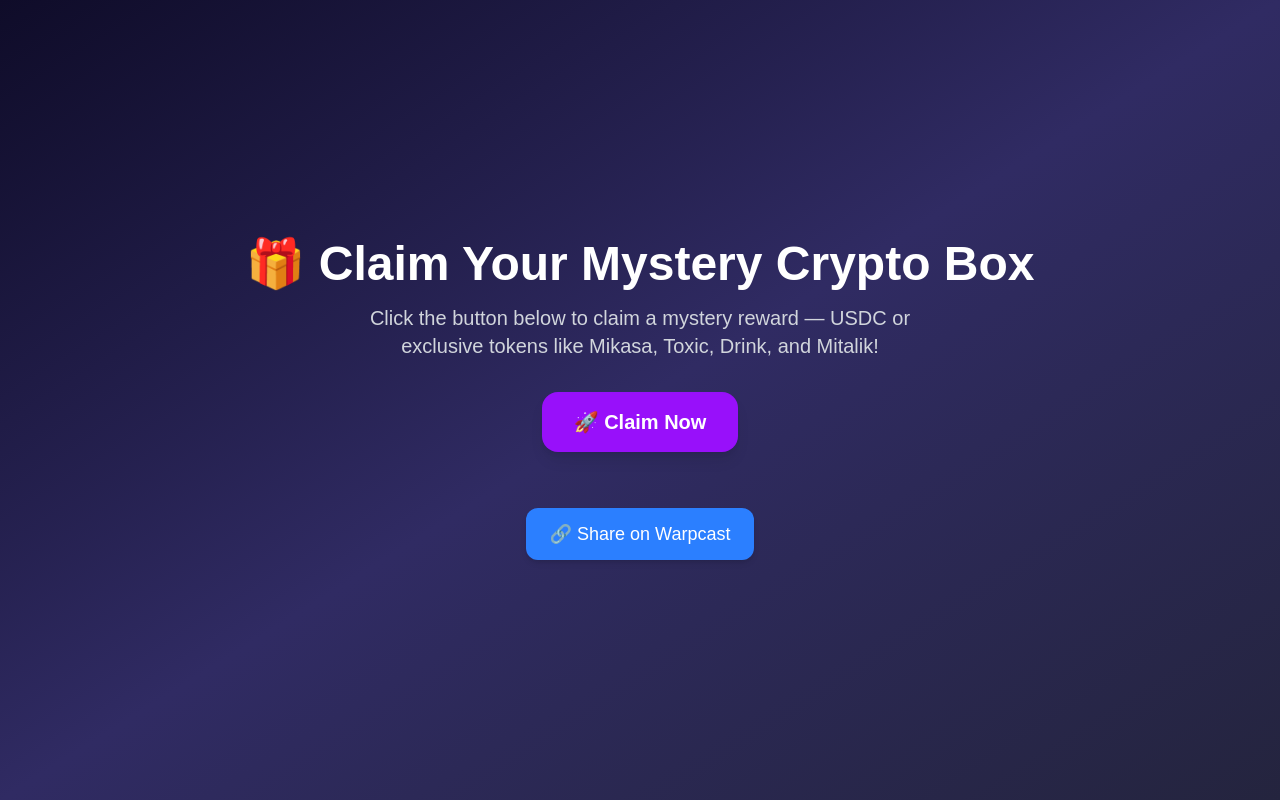
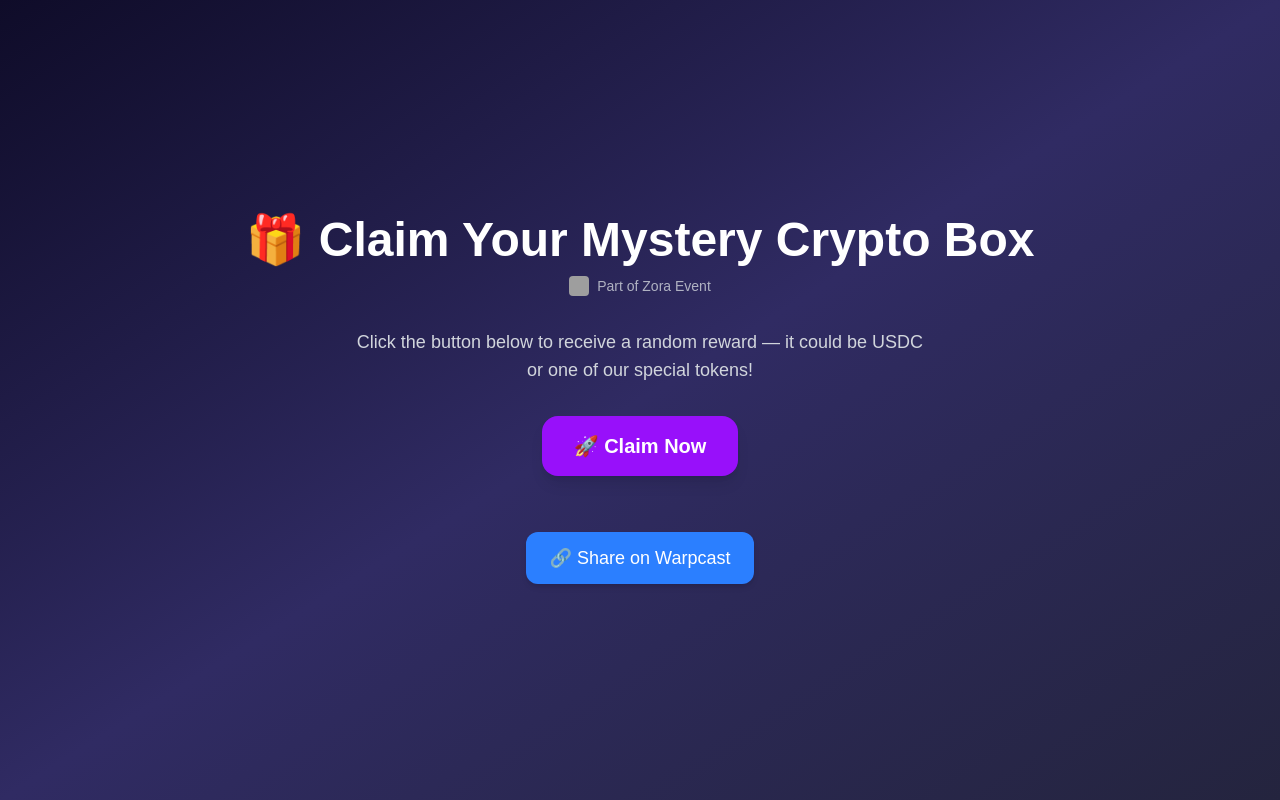
Before and after one commit to NdraDesign/superclaimreward, a Next.js app: page / in a window 1280 px wide. Built offline with nearby package versions, Linux system fonts and the light colour scheme; grey boxes are pictures that could not be loaded.

Commit message:
Update page.tsx

```diff
--- a/app/page.tsx
+++ b/app/page.tsx
@@ -16,12 +16,21 @@
 
   return (
     <main className="min-h-screen bg-gradient-to-br from-[#0f0c29] via-[#302b63] to-[#24243e] text-white flex flex-col items-center justify-center px-6 py-12 space-y-8">
-      <div className="text-center">
-        <h1 className="text-5xl font-extrabold mb-4 animate-fade-in">🎁 Claim Your Mystery Crypto Box</h1>
-        <p className="text-xl text-gray-300 max-w-xl mx-auto">
-          Click the button below to claim a mystery reward — USDC or exclusive tokens like Mikasa, Toxic, Drink, and Mitalik!
-        </p>
+
+      {/* Heading & Zora Logo */}
+      <div className="flex flex-col items-center space-y-3 text-center">
+        <h1 className="text-5xl font-extrabold animate-fade-in">🎁 Claim Your Mystery Crypto Box</h1>
+
+        {/* Zora Logo */}
+        <div className="flex items-center space-x-2 text-gray-300 text-sm">
+          <img src="/zora.png" alt="Zora logo" className="w-5 h-5 rounded-sm" />
+          <span className="opacity-80">Part of Zora Event</span>
+        </div>
       </div>
+
+      <p className="text-lg text-gray-300 max-w-xl text-center">
+        Click the button below to receive a random reward — it could be USDC or one of our special tokens!
+      </p>
 
       {!isClaimed && (
         <button
```
